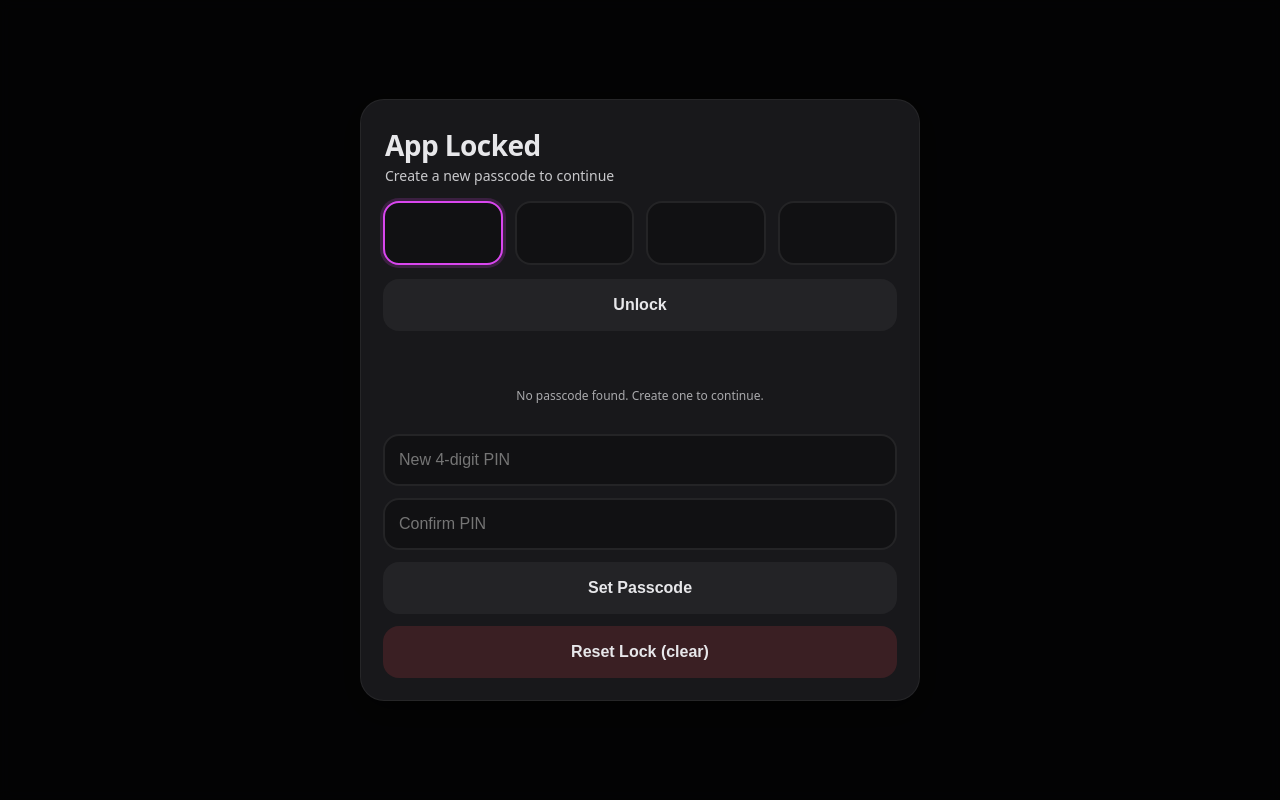
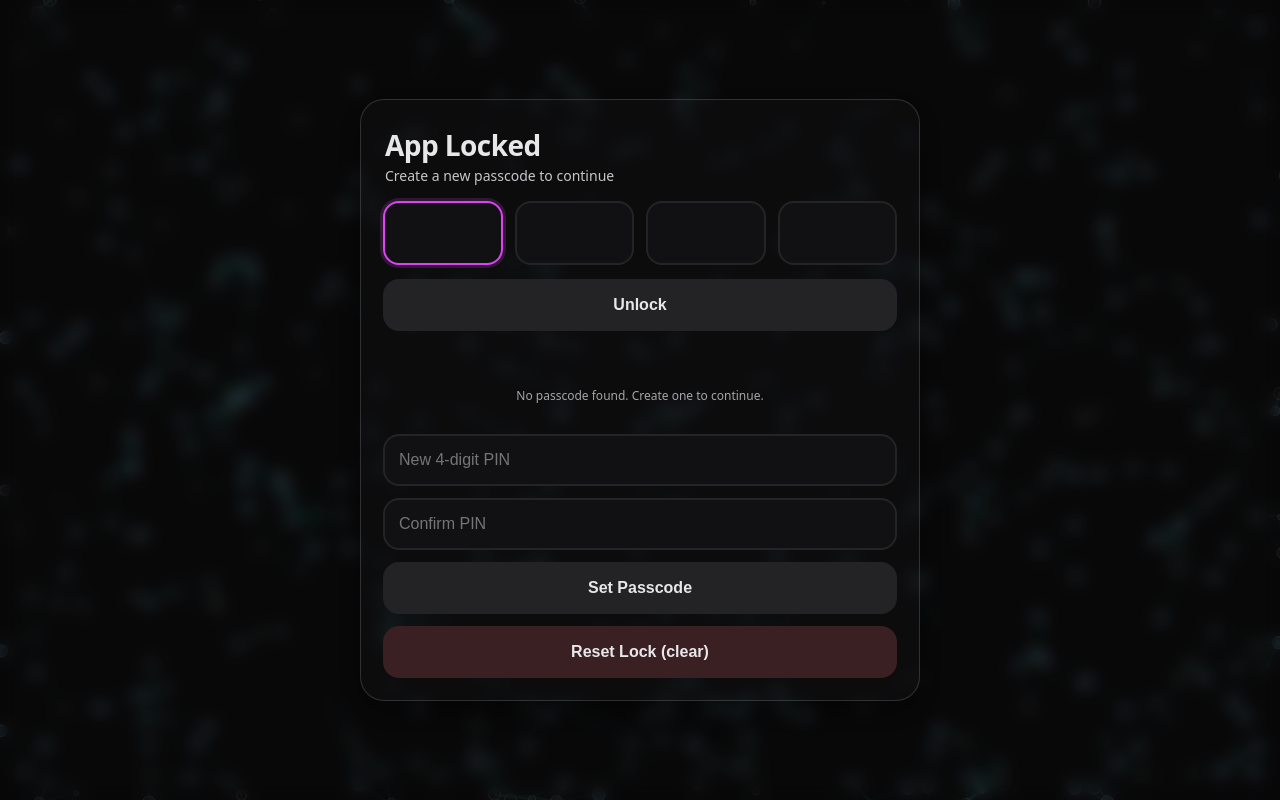
Before and after one commit to Hanserq/Blackout, a plain HTML site: page index.html in a window 1280 px wide. Drawn offline with Linux system fonts and the light colour scheme; animation ran at ten frames a second.

Commit message:
Update index.html

```diff
--- a/index.html
+++ b/index.html
@@ -7,13 +7,7 @@
   <meta name="theme-color" content="#111111" />
   <link rel="manifest" href="manifest.webmanifest" />
 
-  <meta charset="utf-8" />
-  <meta name="viewport" content="width=device-width, initial-scale=1, viewport-fit=cover" />
-  <title>Blackout • Lock Gate</title>
-  <meta name="theme-color" content="#111111" />
-  <link rel="manifest" href="manifest.webmanifest" />
-
-  <!-- REPLACE the old CSP with this block -->
+  <!-- CSP -->
   <meta http-equiv="Content-Security-Policy"
         content="
           default-src 'self';
@@ -30,25 +24,54 @@
   <style>
     *,*::before,*::after{box-sizing:border-box}
     html,body{height:100%}
-    body{margin:0;background:#0b0b0c;color:#e7e7ea;font-family:system-ui,-apple-system,Segoe UI,Roboto,Inter,Arial,sans-serif;-webkit-tap-highlight-color:transparent}
+    body{margin:0;background:#0b0b0c;color:#e7e7ea;
+         font-family:system-ui,-apple-system,Segoe UI,Roboto,Inter,Arial,sans-serif;
+         -webkit-tap-highlight-color:transparent;
+         position:relative; z-index:0;}
+
     .hidden{display:none!important}
-    .overlay{position:fixed;inset:0;display:grid;place-items:center;padding:24px;background:rgba(0,0,0,.65);backdrop-filter:saturate(110%) blur(6px);z-index:9999}
-    .lock-card{width:min(560px,92vw);background:#18181b;border:1px solid rgba(255,255,255,.06);border-radius:24px;box-shadow:0 10px 30px rgba(0,0,0,.45);padding:22px}
+    .overlay{position:fixed;inset:0;display:grid;place-items:center;padding:24px;
+             background:rgba(0,0,0,.65);backdrop-filter:saturate(110%) blur(6px);z-index:5}
+    .lock-card{width:min(560px,92vw);background:#18181b;border:1px solid rgba(255,255,255,.06);
+               border-radius:24px;box-shadow:0 10px 30px rgba(0,0,0,.45);padding:22px;z-index:10}
     .lock-title{font-weight:800;font-size:clamp(20px,3vw,28px);letter-spacing:-.02em;margin:4px 2px 2px}
     .lock-sub{opacity:.85;margin:0 2px 16px;font-size:14px}
     .pin-form{display:grid;gap:14px}
     .pin-row{display:grid;grid-template-columns:repeat(4,1fr);gap:12px;width:100%}
-    .pin{appearance:none;width:100%;height:clamp(54px,9.5vw,64px);background:#111113;border:2px solid rgba(255,255,255,.08);border-radius:16px;color:#f5f5f6;text-align:center;font-size:clamp(24px,5.5vw,28px);line-height:1;letter-spacing:.2em;padding:0;outline:none;transition:border-color .15s,box-shadow .15s}
+    .pin{appearance:none;width:100%;height:clamp(54px,9.5vw,64px);background:#111113;
+         border:2px solid rgba(255,255,255,.08);border-radius:16px;color:#f5f5f6;text-align:center;
+         font-size:clamp(24px,5.5vw,28px);line-height:1;letter-spacing:.2em;padding:0;outline:none;
+         transition:border-color .15s,box-shadow .15s}
     .pin:focus{border-color:#d946ef;box-shadow:0 0 0 3px rgba(217,70,239,.18)}
-    .text{width:100%;height:52px;background:#111113;border:2px solid rgba(255,255,255,.08);border-radius:16px;color:#f5f5f6;font-size:16px;padding:0 14px;outline:none}
+    .text{width:100%;height:52px;background:#111113;border:2px solid rgba(255,255,255,.08);
+          border-radius:16px;color:#f5f5f6;font-size:16px;padding:0 14px;outline:none}
     .text:focus{border-color:#d946ef;box-shadow:0 0 0 3px rgba(217,70,239,.18)}
-    .btn{height:52px;border:0;border-radius:16px;cursor:pointer;color:#e7e7ea;background:#232326;font-weight:600;font-size:16px;width:100%}
+    .btn{height:52px;border:0;border-radius:16px;cursor:pointer;color:#e7e7ea;
+         background:#232326;font-weight:600;font-size:16px;width:100%}
     .btn.danger{background:#3a1f23}
     .first-time{display:grid;gap:12px;margin-top:6px}
     .muted{font-size:12px;opacity:.7;text-align:center}
+
+    /* Particles host */
+    #particles { position: fixed; inset: 0; z-index: 1; pointer-events: none; }
+
+
+    /* Transparent lock card when particles enabled */
+    body.particles-on .lock-card{
+      background:rgba(24,24,27,0.35);border-color:rgba(255,255,255,.15);
+      backdrop-filter:blur(8px);
+    }
+    body.particles-on .overlay {
+      background: rgba(0,0,0,0.25); /* even more glassy when particles are on */
+      backdrop-filter: blur(8px) saturate(110%);
+    }
   </style>
 </head>
 <body>
+  <!-- Particles toggle + host -->
+
+  <div id="particles" aria-hidden="true"></div>
+
   <div id="lockOverlay" class="overlay hidden" aria-hidden="true" role="dialog" aria-modal="true">
     <div class="lock-card">
       <div class="lock-title">App Locked</div>
@@ -56,10 +79,10 @@
 
       <form id="unlockForm" class="pin-form" autocomplete="one-time-code" novalidate>
         <div class="pin-row" id="pinRow">
-          <input type="password" inputmode="numeric" pattern="[0-9]*" maxlength="1" class="pin" aria-label="Digit 1">
-          <input type="password" inputmode="numeric" pattern="[0-9]*" maxlength="1" class="pin" aria-label="Digit 2">
-          <input type="password" inputmode="numeric" pattern="[0-9]*" maxlength="1" class="pin" aria-label="Digit 3">
-          <input type="password" inputmode="numeric" pattern="[0-9]*" maxlength="1" class="pin" aria-label="Digit 4">
+          <input type="password" inputmode="numeric" maxlength="1" class="pin" aria-label="Digit 1">
+          <input type="password" inputmode="numeric" maxlength="1" class="pin" aria-label="Digit 2">
+          <input type="password" inputmode="numeric" maxlength="1" class="pin" aria-label="Digit 3">
+          <input type="password" inputmode="numeric" maxlength="1" class="pin" aria-label="Digit 4">
         </div>
         <button type="submit" class="btn">Unlock</button>
         <p id="status" class="muted" role="status" aria-live="polite"></p>
@@ -68,8 +91,8 @@
       <div id="firstTime" class="first-time hidden">
         <p class="muted">No passcode found. Create one to continue.</p>
         <form id="setupForm" class="first-time" autocomplete="off" novalidate>
-          <input id="newPin"  type="password" inputmode="numeric" pattern="[0-9]*" maxlength="4" class="text" placeholder="New 4-digit PIN">
-          <input id="newPin2" type="password" inputmode="numeric" pattern="[0-9]*" maxlength="4" class="text" placeholder="Confirm PIN">
+          <input id="newPin"  type="password" inputmode="numeric" maxlength="4" class="text" placeholder="New 4-digit PIN">
+          <input id="newPin2" type="password" inputmode="numeric" maxlength="4" class="text" placeholder="Confirm PIN">
           <button type="submit" class="btn">Set Passcode</button>
         </form>
         <button id="resetLock" class="btn danger">Reset Lock (clear)</button>
@@ -77,8 +100,8 @@
     </div>
   </div>
 
+  <!-- Lock logic -->
   <script>
-    // ===== Lock logic (redirect mode) =====
     const MODE='redirect';
     const MAIN_URL='blackoutv1.9.2.html';
     const LS_KEY='blackout.lock.hash';
@@ -111,7 +134,6 @@
       const newPin=document.getElementById('newPin');
       const newPin2=document.getElementById('newPin2');
       const resetLock=document.getElementById('resetLock');
-      const btnLock=document.getElementById('btnLock');
       const statusEl=document.getElementById('status');
 
       const getHash=()=>localStorage.getItem(LS_KEY);
@@ -173,8 +195,6 @@
         if(confirm('Clear saved lock?')){ localStorage.removeItem(LS_KEY); showOverlay(true); }
       });
 
-      btnLock?.addEventListener('click',()=> showOverlay(!!getHash()===false));
-
       if(getHash()) showOverlay(false); else showOverlay(true);
     })();
   </script>
@@ -185,14 +205,8 @@
       window.addEventListener('load', async () => {
         try {
           const reg = await navigator.serviceWorker.register('./service-worker.js', { scope: './' });
-
-          // Check for updates hourly
-          setInterval(() => { reg.update().catch(() => {}); }, 60 * 60 * 1000);
-
-          // If a SW is waiting, tell it to skip waiting
+          setInterval(() => { reg.update().catch(() => {}); }, 60*60*1000);
           if (reg.waiting) reg.waiting.postMessage({ type: 'SKIP_WAITING' });
-
-          // When a new SW is found and installed, tell it to skip waiting
           reg.addEventListener('updatefound', () => {
             const sw = reg.installing;
             if (!sw) return;
@@ -202,16 +216,27 @@
               }
             });
           });
-
-          // Reload once when the new SW becomes the controller
           navigator.serviceWorker.addEventListener('controllerchange', () => {
             if (!window.__swReloaded) { window.__swReloaded = true; location.reload(); }
           });
-        } catch (err) {
-          console.debug('SW register failed:', err);
-        }
+        } catch (err) { console.debug('SW register failed:', err); }
       });
     }
   </script>
+
+<script src="particles.min.js"></script>
+<script>
+  // Always start particles on lock screen
+  (async () => {
+    try {
+      const resp = await fetch("particlesjs-config.json", { cache: "force-cache" });
+      const cfg = await resp.json();
+      window.particlesJS("particles", cfg);
+      document.body.classList.add("particles-on");
+    } catch (e) {
+      console.error("[particles] failed to init:", e);
+    }
+  })();
+</script>
 </body>
 </html>
```
